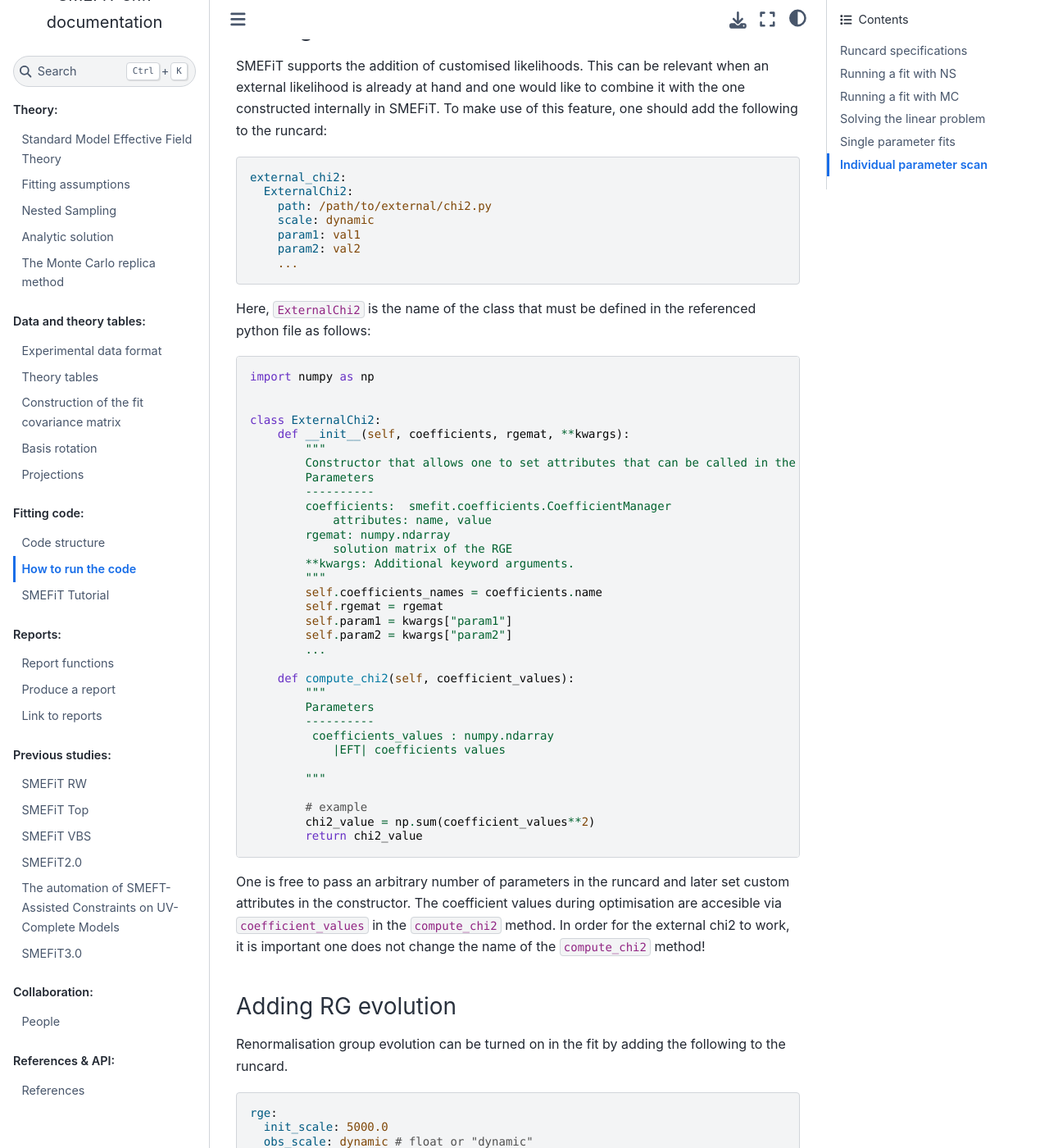
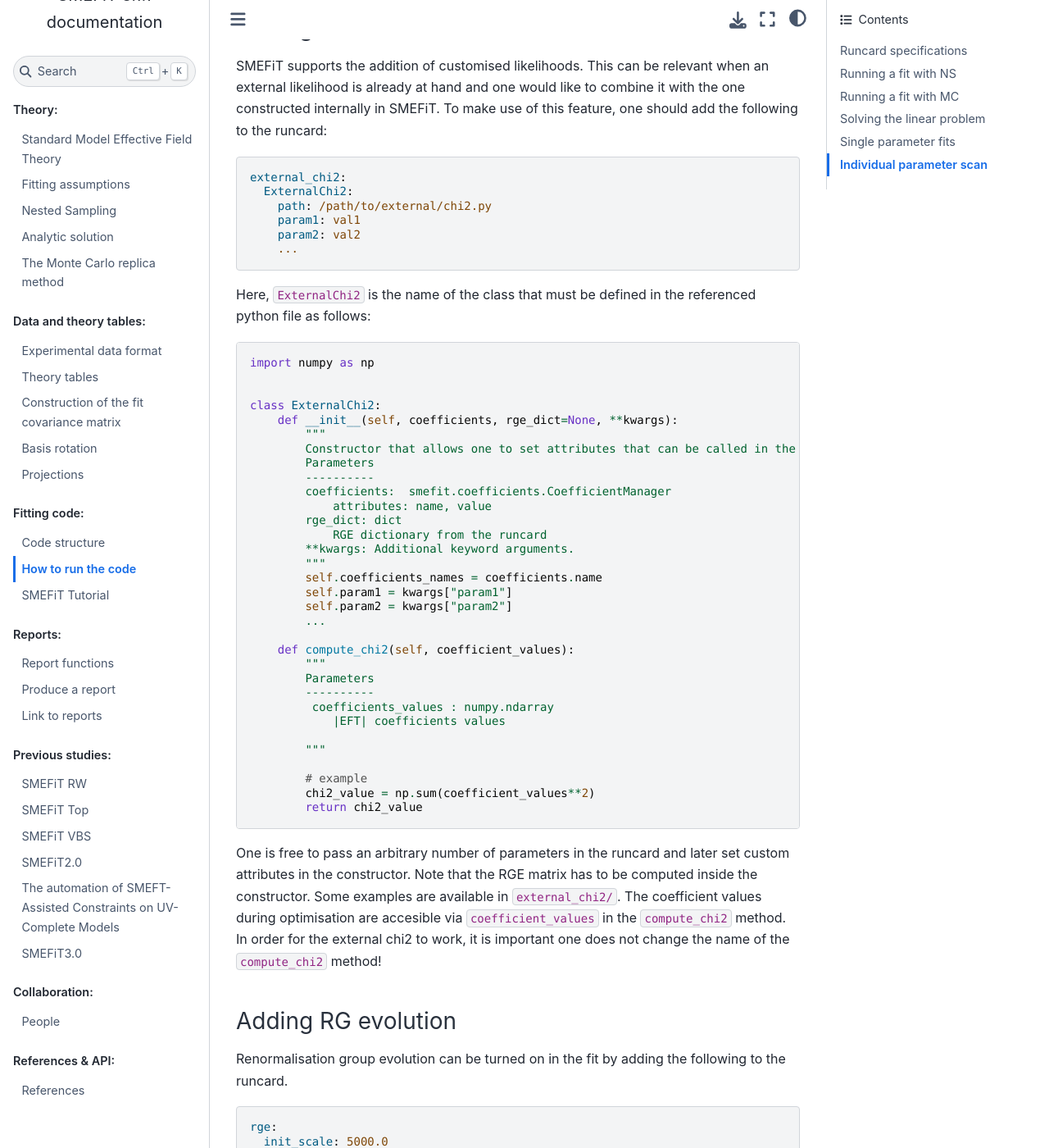
Before and after one commit to LHCfitNikhef/smefit_release, a Sphinx documentation site: the page built from docs/source/fitting_code/running.md, in a window 1280 px wide and 1400 px high, scrolled down 3913 px. Shown: the whole window at 82% size. Built offline with Sphinx 7.4.7 and the Sphinx Book theme 1.1.4, drawn with Linux system fonts in a browser that asks for light colours; pages that are not in the unit, such as notebooks, are missing from menus.

Commit message:
Modified documentation for ext likelihood

````diff
--- a/docs/source/fitting_code/running.md
+++ b/docs/source/fitting_code/running.md
@@ -184,7 +184,6 @@ the following to the runcard:
 external_chi2:
   ExternalChi2:
     path: /path/to/external/chi2.py
-    scale: dynamic
     param1: val1
     param2: val2
     ...
@@ -196,19 +195,18 @@ import numpy as np
 
 
 class ExternalChi2:
-    def __init__(self, coefficients, rgemat, **kwargs):
+    def __init__(self, coefficients, rge_dict=None, **kwargs):
         """
         Constructor that allows one to set attributes that can be called in the compute_chi2 method
         Parameters
         ----------
         coefficients:  smefit.coefficients.CoefficientManager
             attributes: name, value
-        rgemat: numpy.ndarray
-            solution matrix of the RGE
+        rge_dict: dict
+            RGE dictionary from the runcard
         **kwargs: Additional keyword arguments.
         """
         self.coefficients_names = coefficients.name
-        self.rgemat = rgemat
         self.param1 = kwargs["param1"]
         self.param2 = kwargs["param2"]
         ...
@@ -227,7 +225,8 @@ class ExternalChi2:
         return chi2_value
 ```
 One is free to pass an arbitrary number of parameters in the runcard and later set custom attributes in
-the constructor. The coefficient values during optimisation are accesible via ``coefficient_values`` in
+the constructor. Note that the RGE matrix has to be computed inside the constructor. Some examples are available
+in `external_chi2/`. The coefficient values during optimisation are accesible via ``coefficient_values`` in
 the ``compute_chi2`` method. In order for the external chi2 to work, it is important one does not change
 the name of the ``compute_chi2`` method!
 
````
